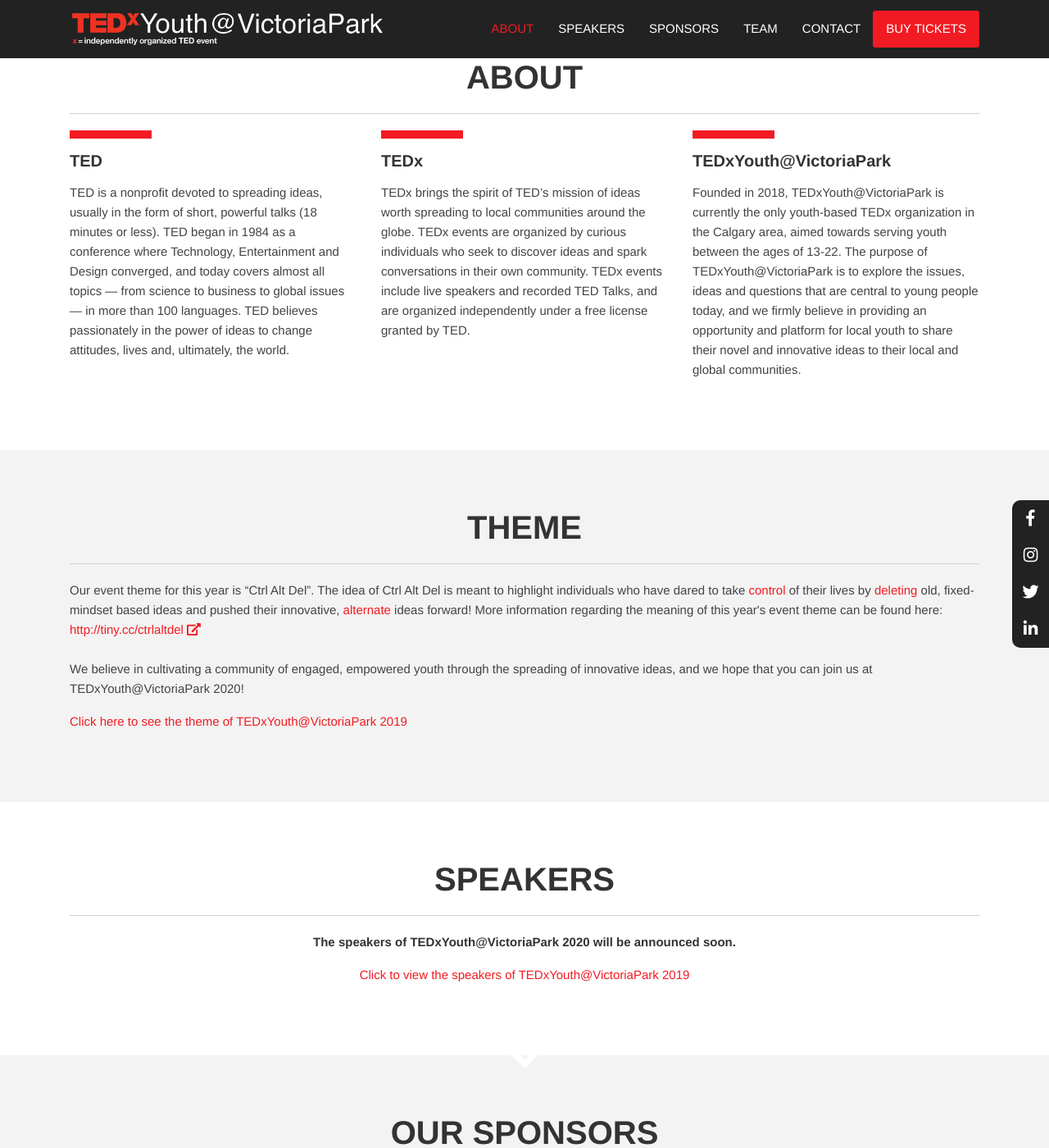
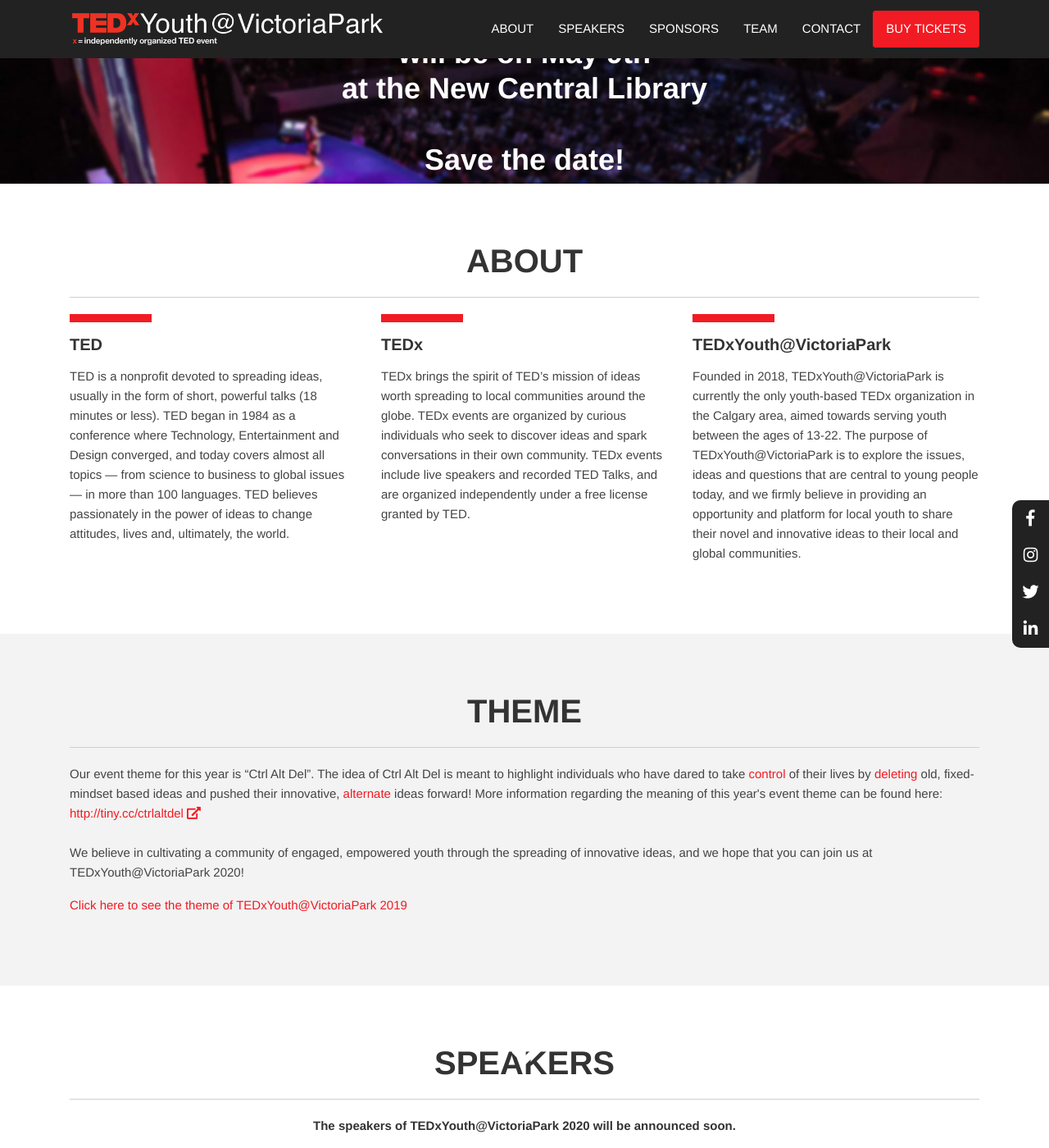
Before and after one commit to rxyang0/tedxyouthvictoriapark, a Jekyll site: the page built from index.html, in a window 1280 px wide and 1400 px high. Shown: the whole window at 82% size. Built offline with Jekyll 4.4.1, drawn with Linux system fonts in a browser that asks for light colours; nearby versions of some CDN libraries; some web fonts are replaced.

Commit message:
Add intro heading

```diff
--- a/_includes/header.html
+++ b/_includes/header.html
@@ -7,8 +7,13 @@
           <source media="(max-width: 768px)" srcset="/images/Shifting-Equilibrium-white-small.png">
           <img class="img-fluid intro-img" src="/images/Shifting-Equilibrium-white.png">
         </picture>
-      </a>
-      <h3 class="intro-heading">TEDxYouth@VictoriaPark 2019</h3> -->
+      </a> -->
+      <h3 class="intro-heading">
+        TEDxYouth@VictoriaPark 2020<br>
+        will be on May 9th<br>
+        at the New Central Library<br><br>
+        Save the date!
+      </h3>
     </div>
     <a class="page-scroll" href="#about"><i class="fas fa-angle-down hero-scroll"></i></a>
   </div>
--- a/_sass/_header.scss
+++ b/_sass/_header.scss
@@ -30,7 +30,7 @@
 
 header .hero .intro-heading {
   text-transform: none;
-  font-size: 16px;
+  font-size: 19px;
 }
 
 @media (min-width: 576px) {
@@ -38,7 +38,7 @@
     max-width: 75%;
   }
   header .hero .intro-heading {
-    font-size: 20px;
+    font-size: 30px;
   }
 }
 @media (min-width: 768px) {
@@ -46,7 +46,7 @@
     max-width: 60%;
   }
   header .hero .intro-heading {
-    font-size: 22px;
+    font-size: 36px;
   }
 }
 @media (min-width: 992px) {
@@ -54,7 +54,7 @@
     max-width: 50%;
   }
   header .hero .intro-heading {
-    font-size: 24px;
+    font-size: 36px;
   }
 }
 @media (min-width: 1200px) {
@@ -62,7 +62,7 @@
     max-width: 50%;
   }
   header .hero .intro-heading {
-    font-size: 28px;
+    font-size: 36px;
   }
 }
 
```
